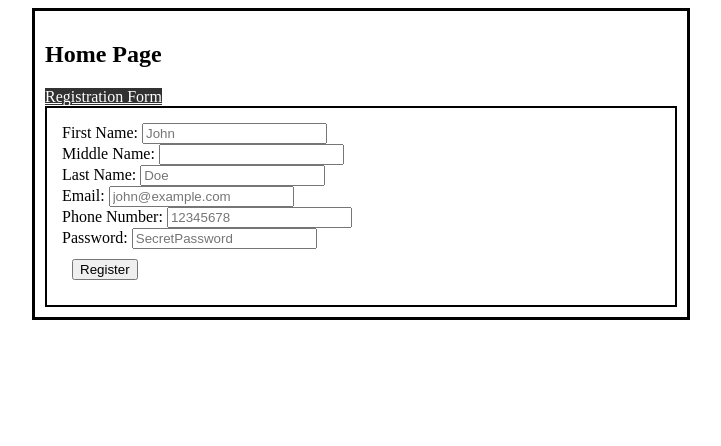
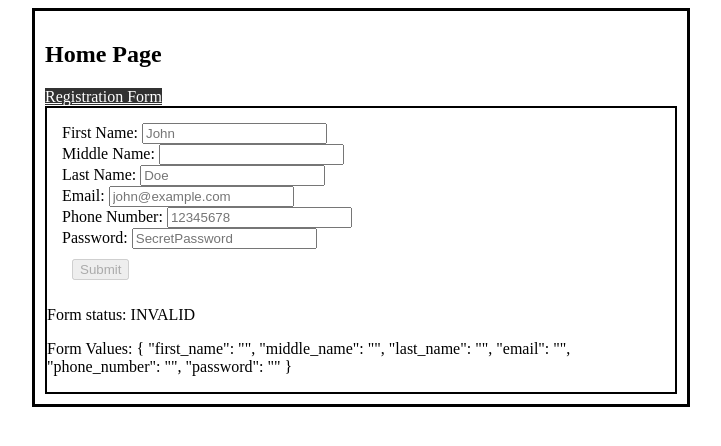
Before and after one commit to shortformikael/piktiv-submission, an Angular app: page /registration in a window 1280 px wide. Shown: the top 446 px of the page, without its empty margins (279-1000 px from the left). Built offline with nearby package versions, Linux system fonts and the light colour scheme.

Commit message:
functioning form

```diff
--- a/src/app/registration/registration.component.html
+++ b/src/app/registration/registration.component.html
@@ -1,17 +1,28 @@
 <div id="body">
-    <form>
+    <form [formGroup]="userReg" (ngSubmit)="onSubmit()">
+        <div>
             <label>First Name: </label>
-        <input name ="first_name" type="text" label="First Name" placeholder={{request.first_name}}><br>
+            <input formControlName="first_name" name ="first_name" type="text" label="First Name" placeholder={{request.first_name}} required><br>
             <label>Middle Name: </label>
-        <input name ="middle_name" type="text" label="Middle Name" placeholder={{request.middle_name}}><br>
+            <input formControlName="middle_name" name ="middle_name" type="text" label="Middle Name" placeholder={{request.middle_name}}><br>
             <label>Last Name: </label>
-        <input name ="last_name" type="text" label="Last Name" placeholder={{request.last_name}}><br>
+            <input formControlName="last_name" name ="last_name" type="text" label="Last Name" placeholder={{request.last_name}}><br>
             <label>Email: </label>
-        <input name ="email" type="text" label="Email" placeholder={{request.email}}><br>
+            <input formControlName="email" name ="email" type="text" label="Email" placeholder={{request.email}}><br>
             <label>Phone Number: </label>
-        <input name ="phone_number" type="text" label="Phone Number" placeholder={{request.phone_number}}><br>
+            <input formControlName="phone_number" name ="phone_number" type="text" label="Phone Number" placeholder={{request.phone_number}}><br>
             <label>Password: </label>
-        <input name ="password" type="text" label="Password" placeholder={{request.password}}><br>
-        <button>Register</button>
+            <input formControlName="password" name ="password" type="text" label="Password" placeholder={{request.password}} required><br>
+        </div>
+
+        <button type="submit" [disabled]="!userReg.valid">Submit</button>
     </form>
+
+    <p>
+        Form status: {{userReg.status}}
+    </p>
+
+    <p>
+        Form Values: {{userReg.value | json}}
+    </p>
 </div>
--- a/src/app/registration/registration.component.ts
+++ b/src/app/registration/registration.component.ts
@@ -1,5 +1,8 @@
 import { Component, OnInit } from '@angular/core';
+import { FormControl } from '@angular/forms';
+import { FormBuilder } from '@angular/forms'
 import JSONRequest from './example-request.json';
+import { Validators } from '@angular/forms'
 
 @Component({
   selector: 'app-registration',
@@ -7,6 +10,15 @@ import JSONRequest from './example-request.json';
   styleUrls: ['./registration.component.css']
 })
 export class RegistrationComponent implements OnInit {
+
+  userReg = this.fb.group({
+    first_name: ['', Validators.required],
+    middle_name: [''],
+    last_name: [''],
+    email: [''],
+    phone_number: [''],
+    password: ['', Validators.required]
+  });
 
   request:{
     first_name:string,
@@ -17,7 +29,11 @@ export class RegistrationComponent implements OnInit {
     password:string,
   } = JSONRequest;
 
-  constructor() { }
+  constructor(private fb: FormBuilder) { }
+
+  onSubmit() {
+    console.warn(this.userReg.value);
+  }
 
   ngOnInit(): void {
   }
```
Also changed, not shown: src/app/app.module.ts (+6 -4 lines). Lines whose indentation alone changed are shown as unchanged.
